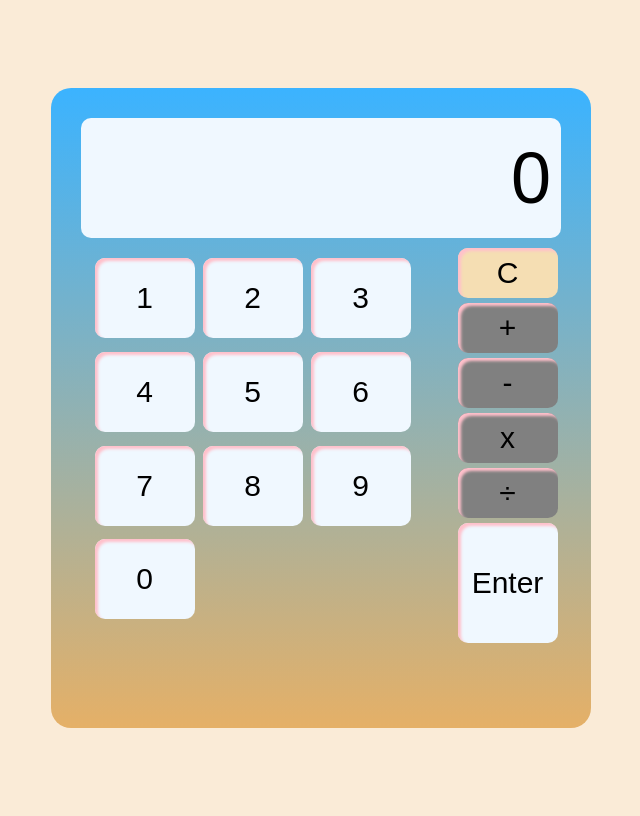
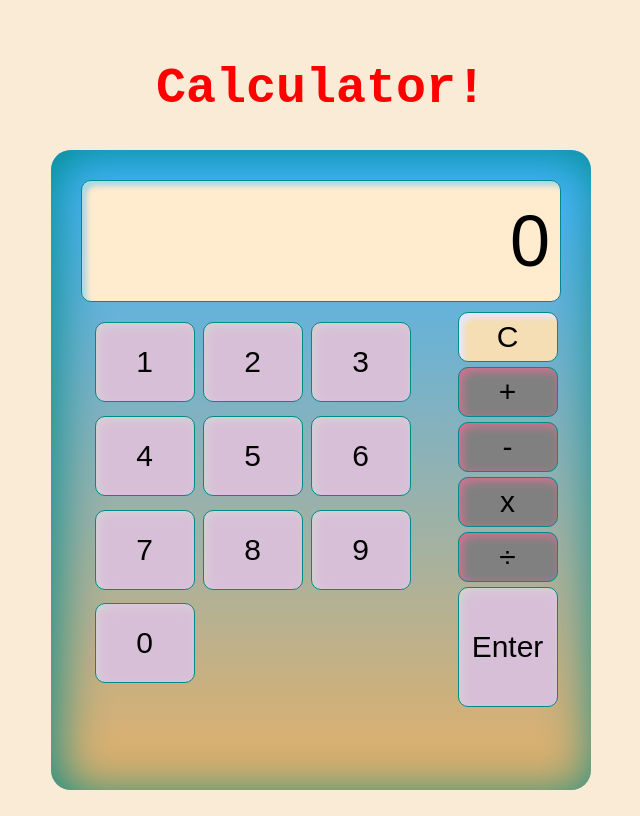
Before and after one commit to PickledChild/calculator, a plain HTML site: page index.html in a window 1280 px wide. Shown: the whole page, without its empty margins (319-959 px from the left). Drawn offline with Linux system fonts and the light colour scheme.

Commit message:
add animation and further ui styling

```diff
--- a/index.html
+++ b/index.html
@@ -7,6 +7,7 @@
     <link rel="stylesheet" href="./style.css" />
   </head>
   <body>
+    <h1>Calculator!</h1>
     <div id="calcBody">
       <input type="text" id="input" readonly />
       <div id="inpWrapper">
--- a/style.css
+++ b/style.css
@@ -9,6 +9,7 @@ body {
 }
 
 #calcBody {
+  box-shadow: 5px 5px 50px darkcyan inset;
   background-image: linear-gradient(#3bb3ff, #e5b067);
   border-radius: 20px;
   height: 600px;
@@ -19,7 +20,8 @@ body {
 }
 
 input {
-  background-color: aliceblue;
+  box-shadow: 5px 5px 5px lightblue inset;
+  background-color: blanchedalmond;
   height: 100px;
   margin: 10px;
   padding: 10px;
@@ -27,6 +29,7 @@ input {
   border-style: none;
   font-size: 72px;
   text-align: right;
+  border: 1px solid darkcyan;
 }
 
 #numWrapper {
@@ -38,13 +41,14 @@ input {
 }
 
 button {
-  box-shadow: 3px 3px 3px pink inset;
-  background-color: aliceblue;
+  box-shadow: 3px 3px 10px lightgrey inset;
+  background-color: thistle;
   height: 80px;
   width: 100px;
   border-radius: 10px;
   border-style: none;
   font-size: 30px;
+  border: 1px solid darkcyan;
 }
 
 button:hover {
@@ -76,11 +80,13 @@ button:active {
 #buttonMult,
 #buttonDiv,
 #clear {
+  box-shadow: 3px 3px 10px palevioletred inset;
   background-color: grey;
   height: 50px;
 }
 
 #clear {
+  box-shadow: 5px 5px 5px lavender inset;
   background-color: wheat;
 }
 
@@ -103,3 +109,18 @@ button:active {
 #input:focus {
   outline: none;
 }
+
+@keyframes pulse {
+  0%,
+  100% {
+    color: red;
+  }
+  50% {
+    color: darkblue;
+  }
+}
+
+h1 {
+  font-size: 50px;
+  animation: pulse 5s infinite;
+}
```
